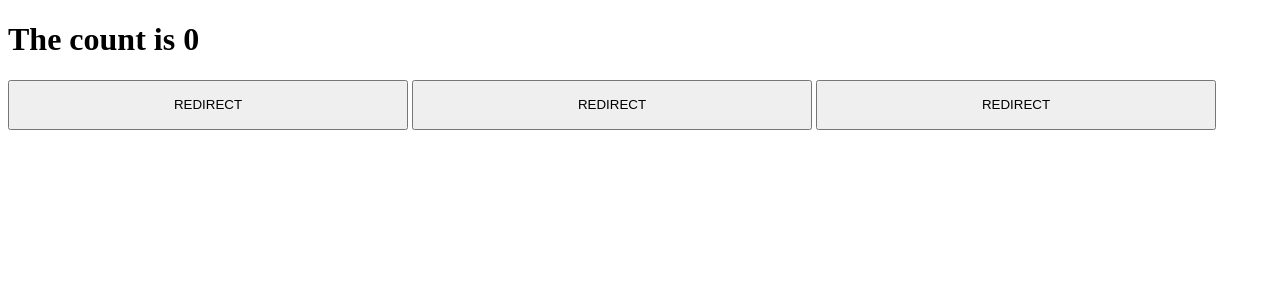
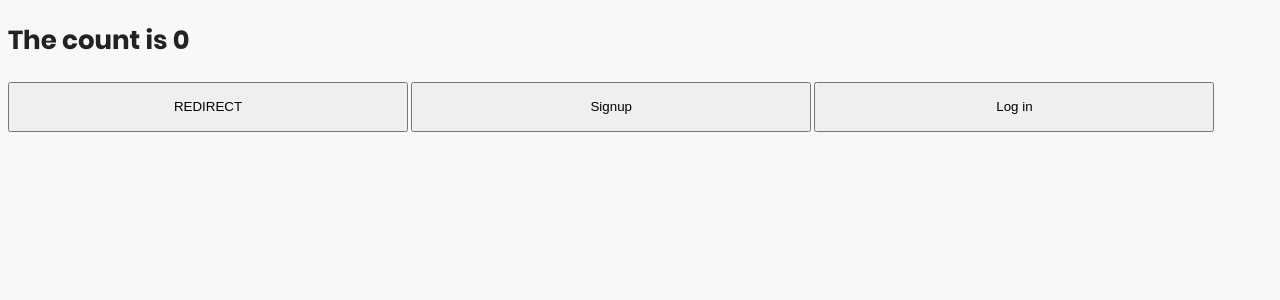
Before and after one commit to Av1352/mongoDB-learn, a Flask app: page / in a window 1280 px wide. Shown: the top 300 px of the page. Run offline with Flask 2, Linux system fonts and the light colour scheme.

Commit message:
Update index.html

```diff
--- a/templates/index.html
+++ b/templates/index.html
@@ -3,13 +3,17 @@
 <head>
     <meta charset="UTF-8">
     <title>Lets Hope This Works</title>
+    <link rel="stylesheet" href="../static/fonts/material-icon/css/material-design-iconic-font.min.css">
+
+    <!-- Main css -->
+    <link rel="stylesheet" href="../static/css/styles.css">
 </head>
 <body>
     <h1>The count is {{count}}</h1>
 <!--    <a href={{url_for('create_users')}}></a>-->
 <!--    <button href="{{url_for('create_users')}}" style="width:400px;height:50px"><a href="" class="btn btn-danger" role="button" style="width:400px;height:50px"></a></button>-->
         <a href="{{url_for('create_users')}}"><button class="btn btn-danger" style="width:400px;height:50px">REDIRECT</button></a>
-<a href="{{url_for('signup')}}"><button class="btn btn-danger" style="width:400px;height:50px">REDIRECT</button></a>
-<a href="{{url_for('login')}}"><button class="btn btn-danger" style="width:400px;height:50px">REDIRECT</button></a>
+    <a href="{{url_for('signup')}}"><button class="btn btn-danger" style="width:400px;height:50px">Signup</button></a>
+    <a href="{{url_for('login')}}"><button class="btn btn-danger" style="width:400px;height:50px">Log in</button></a>
 </body>
 </html>
```
